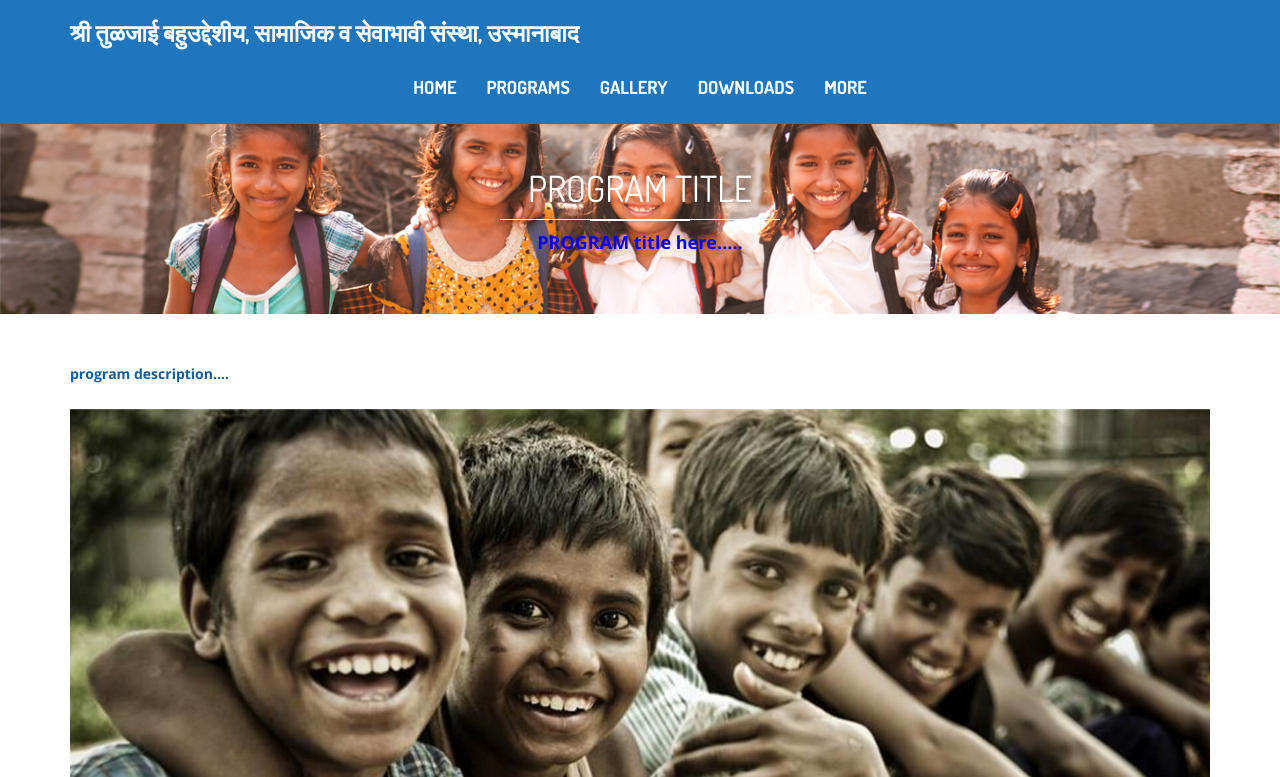
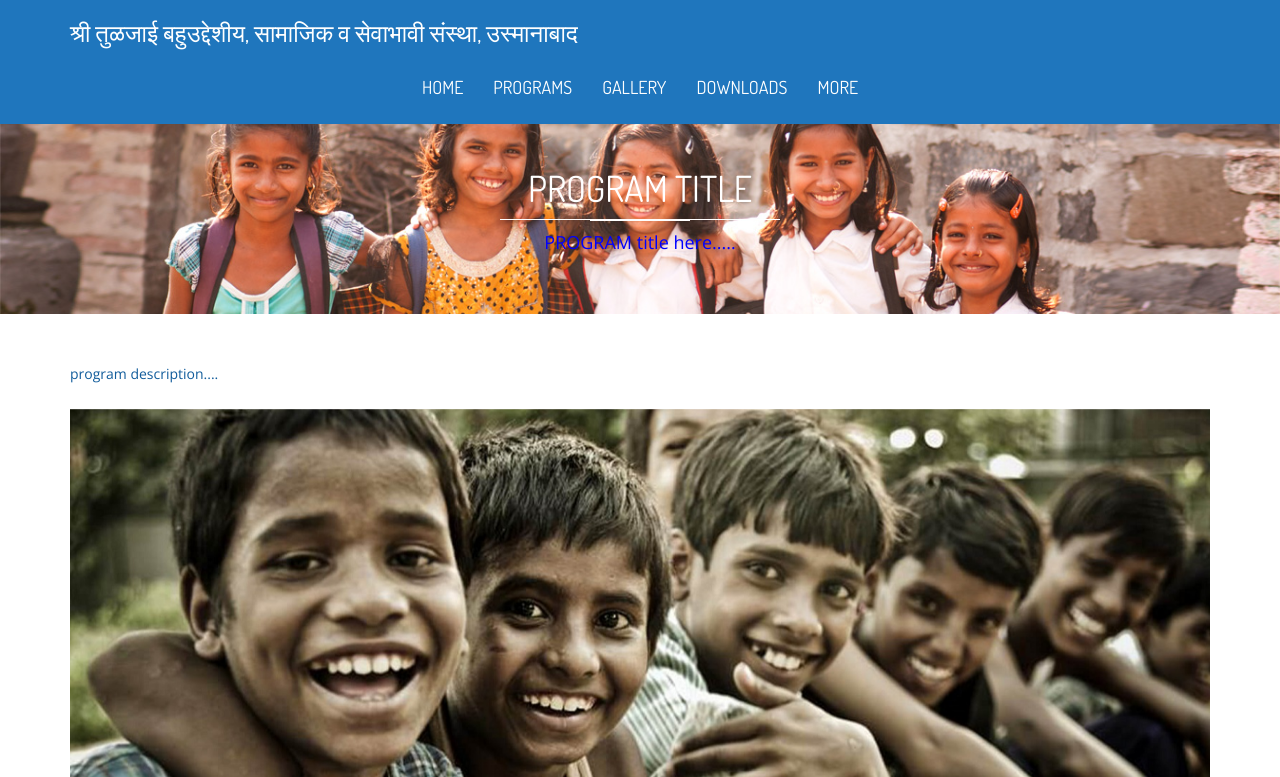
Before and after one commit to stmsco/stmsco.github.io, a plain HTML site: page programs/sports.html in a window 1280 px wide. Shown: the part 23-800 px from the top of the page. Drawn offline with nearby package versions, Linux system fonts and the light colour scheme; some packages are replaced by stand-ins of ours; files whose address does not match are found by name.

Commit message:
Sports Tabs Bold Removed

```diff
--- a/programs/sports.html
+++ b/programs/sports.html
@@ -79,13 +79,13 @@
 				  <div class="navbar-header">
 
 					<h3 class="navbar-collapse collapse w-100 order-1 order-md-0 dual-collapse2">
-					  <b> श्री तुळजाई बहुउद्देशीय, सामाजिक व सेवाभावी संस्था, उस्मानाबाद</b>
+					  श्री तुळजाई बहुउद्देशीय, सामाजिक व सेवाभावी संस्था, उस्मानाबाद</b>
 					</h3>
 
 				  </div>
 
 				  <div id="navbar" style="width: 100%;align-content: center" class="navbar-collapse collapse">
-					<b>
+
 					  <div style="text-align: center;">
 						<div style="display: inline-block; text-align: left;">
 						  <ul class="nav navbar-nav" style="width: 100%;align-content: center">
```
